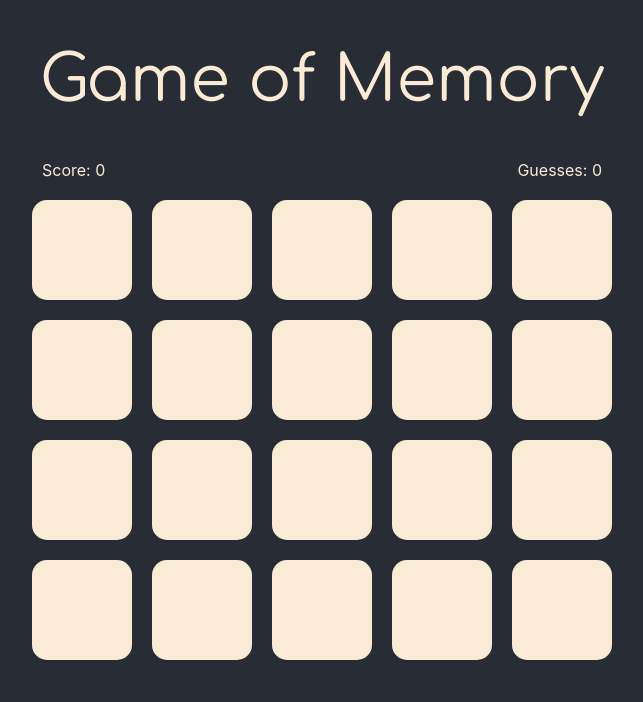
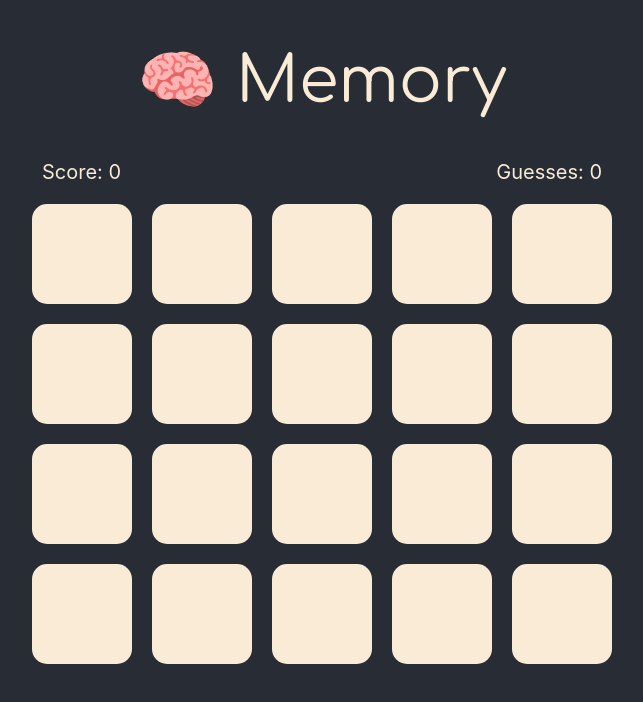
Before and after one commit to amlane/matching-game, a React (Create React App) app: page / in a window 1280 px wide. Shown: the top 702 px of the page, without its empty margins (318-961 px from the left). Built offline with nearby package versions, Linux system fonts and the light colour scheme.

Commit message:
worked on the UX/UI a lil

```diff
--- a/src/App.js
+++ b/src/App.js
@@ -5,7 +5,14 @@ import Cards from "./components/Cards";
 function App() {
   return (
     <div className="App">
-      <header className="App-header">Game of Memory</header>
+      <header className="App-header">
+        <div>
+          <span role="img" aria-label="brain">
+            🧠
+          </span>{" "}
+          Memory
+        </div>
+      </header>
       <Cards />
     </div>
   );
--- a/src/styles/Cards.css
+++ b/src/styles/Cards.css
@@ -34,6 +34,7 @@
   justify-content: space-between;
   width: 80%;
   margin: 0 auto;
+  font-size: 1.25rem;
 }
 
 .display-msg {
```
